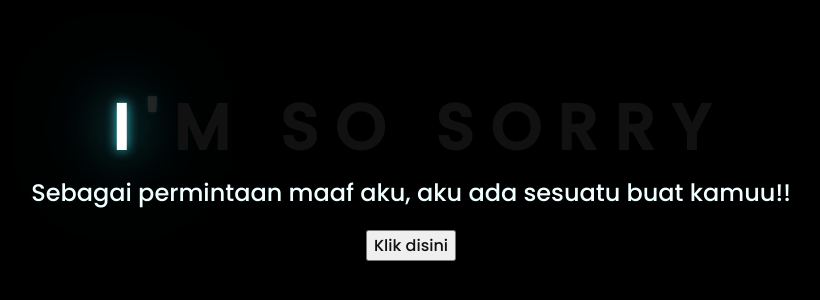
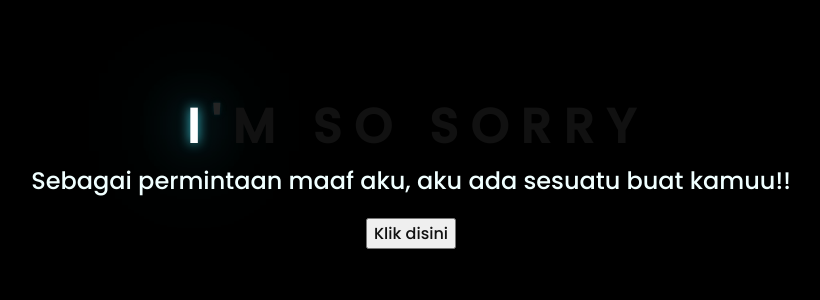
Before and after one commit to riizqiar/sorry, a plain HTML site: page index.html in a window 1280 px wide. Shown: the part 238-538 px from the top of the page, without its empty margins (237-1057 px from the left). Drawn offline with Linux system fonts and the light colour scheme.

Commit message:
Update style.css

```diff
--- a/css/style.css
+++ b/css/style.css
@@ -11,9 +11,10 @@ body{
     align-items: center;
     justify-content: center;
     background-color: black;
+    overflow: hidden;
 }
 .greetings{
-    font-size: 4rem;
+    font-size: 3rem;
     font-weight: 900;
 }
 .greetings > span{
```
